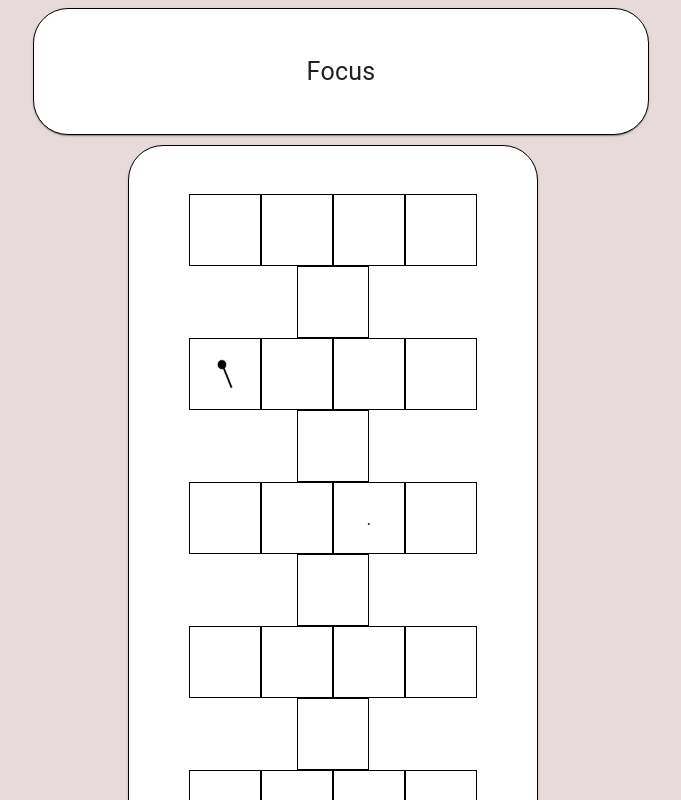
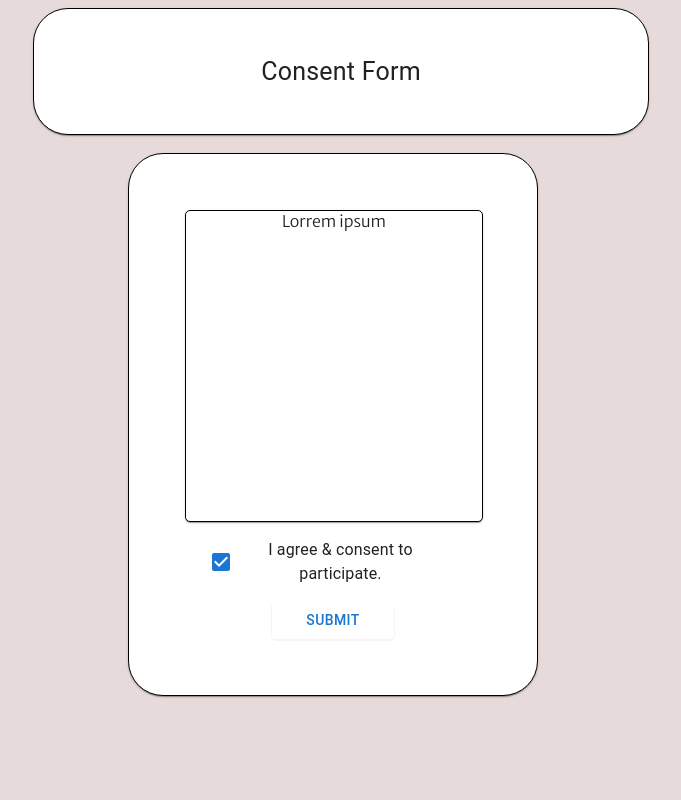
Before and after one commit to m0rt3z4/quiz-app-react, a React (Create React App) app: page /trial in a window 1280 px wide. Shown: the top 800 px of the page, without its empty margins (299-980 px from the left). Built offline with nearby package versions, Linux system fonts and the light colour scheme.

Commit message:
added new pages to main test

```diff
--- a/src/Components/TrialGrid/iconLoader.js
+++ b/src/Components/TrialGrid/iconLoader.js
@@ -1,4 +1,3 @@
-import React from 'react'
 import STIMULUS_0 from '../../assets/STIMULUS_0.png'
 import STIMULUS_1 from '../../assets/STIMULUS_1.png'
 import STIMULUS_2 from '../../assets/STIMULUS_2.png'
--- /dev/null
+++ b/src/pages/Trial/ConsentForm.js
@@ -0,0 +1,101 @@
+/* eslint-disable react-hooks/exhaustive-deps */
+import React, { useState, useEffect } from 'react'
+import {
+  Box,
+  Grid,
+  Card,
+  Typography,
+  TextField,
+  InputLabel,
+  Select,
+  MenuItem,
+  Button,
+  Checkbox,
+  FormControlLabel,
+} from '@mui/material'
+import useKeyboard from '../../helpers/useKeyboard'
+import { pickRandomStimulus } from '../../helpers/letterHelper'
+import { useTrialContext } from '../../layouts/TrialLayout/context'
+import { TrialGrid } from '../../Components/TrialGrid/TrialGrid'
+
+const InfoForm = ({ onNext }) => {
+  const [stimulus, setStimulus] = useState({})
+  const { changeTitle } = useTrialContext()
+  const [checked, setChecked] = React.useState(true)
+  const handleChange = (event) => {
+    setChecked(event.target.checked)
+  }
+
+  useEffect(() => {
+    changeTitle('Consent Form')
+  }, [])
+
+  const onClickNext = () => {
+    return onNext()
+  }
+
+  return (
+    <Box sx={{ flexGrow: 1 }}>
+      <Grid
+        container
+        justifyContent={'center'}
+        // alignItems={'baseline'}
+        spacing={2}
+        sx={{ paddingTop: 1 }}
+      >
+        <Grid item xs={12}>
+          <Card
+            sx={{
+              display: 'flex',
+              alignItems: 'center',
+              justifyContent: 'center',
+              minHeight: 310,
+              maxHeight: 430,
+              borderRadius: '35px',
+              padding: 7,
+              border: '1px solid black',
+            }}
+          >
+            <Grid container justifyContent={'center'} spacing={2}>
+              <Grid item xs={12}>
+                <Card
+                  sx={{
+                    display: 'flex',
+                    alignItems: 'baseline',
+                    justifyContent: 'center',
+                    minHeight: 310,
+                    width: '100%',
+                    borderRadius: '5px',
+                    border: '1px solid black',
+                  }}
+                >
+                  {'Lorrem ipsum'}
+                </Card>{' '}
+              </Grid>
+
+              <Grid item xs={10}>
+                <FormControlLabel
+                  control={
+                    <Checkbox checked={checked} onChange={handleChange} />
+                  }
+                  label="I agree & consent to participate."
+                />
+              </Grid>
+              <Grid item xs={10}>
+                <Button
+                  sx={{ width: '50%' }}
+                  color="primary"
+                  onClick={onClickNext}
+                >
+                  Submit
+                </Button>{' '}
+              </Grid>
+            </Grid>
+          </Card>
+        </Grid>
+      </Grid>
+    </Box>
+  )
+}
+
+export default InfoForm
--- /dev/null
+++ b/src/pages/Trial/InfoForm.js
@@ -0,0 +1,149 @@
+/* eslint-disable react-hooks/exhaustive-deps */
+import React, { useState, useEffect } from 'react'
+import {
+  Box,
+  Grid,
+  Card,
+  Typography,
+  TextField,
+  InputLabel,
+  Select,
+  MenuItem,
+  Button,
+} from '@mui/material'
+import useKeyboard from '../../helpers/useKeyboard'
+import { pickRandomStimulus } from '../../helpers/letterHelper'
+import { useTrialContext } from '../../layouts/TrialLayout/context'
+import { TrialGrid } from '../../Components/TrialGrid/TrialGrid'
+
+const InfoForm = ({ onNext }) => {
+  const [stimulus, setStimulus] = useState({})
+  const { changeTitle } = useTrialContext()
+
+  useEffect(() => {
+    changeTitle('Information Form')
+  }, [])
+
+  const YearSelect = () => {
+    const yearRangeArray = new Array(2020 - 1930)
+      .fill(undefined)
+      .map((_, i) => i + 1930)
+    // console.log(yearRangeArray)
+    const renderOptions = () => {
+      return yearRangeArray.map((value) => {
+        return <MenuItem value={value}>{value}</MenuItem>
+      })
+    }
+    return (
+      <Select
+        labelId="demo-simple-select-label"
+        id="demo-simple-select"
+        // value={age}
+        label="Age"
+        // onChange={handleChange}
+        sx={{ width: '100%' }}
+      >
+        {renderOptions()}
+      </Select>
+    )
+  }
+
+  const GenderSelect = () => {
+    return (
+      <Select
+        labelId="demo-simple-select-label"
+        //   id="demo-simple-select"
+        // value={age}
+        label="Gender"
+        variant="outlined"
+        // onChange={handleChange}
+        sx={{ width: '100%' }}
+      >
+        <MenuItem value={1}>Male</MenuItem>
+        <MenuItem value={2}>Female</MenuItem>
+        <MenuItem value={3}>Non-Binary</MenuItem>
+        <MenuItem value={4}>Prefer Not to Say</MenuItem>
+      </Select>
+    )
+  }
+
+  const onClickNext = () => {
+    return onNext()
+  }
+
+  return (
+    <Box sx={{ flexGrow: 1 }}>
+      <Grid
+        container
+        justifyContent={'center'}
+        // alignItems={'baseline'}
+        spacing={2}
+        sx={{ paddingTop: 1 }}
+      >
+        <Grid item xs={12}>
+          <Card
+            sx={{
+              display: 'flex',
+              alignItems: 'baseline',
+              justifyContent: 'center',
+              minHeight: 310,
+              maxHeight: 430,
+              borderRadius: '35px',
+              padding: 7,
+              border: '1px solid black',
+            }}
+          >
+            <Grid container padding={2} spacing={2}>
+              <Grid container item xs={3} alignItems={'center'}>
+                <InputLabel
+                  id="demo-simple-select-label"
+                  //   sx={{ paddingTop: 1 }}
+                >
+                  Name:
+                </InputLabel>
+              </Grid>
+              <Grid item xs={8}>
+                <TextField
+                  autoComplete="given-name"
+                  name="firstName"
+                  required
+                  fullWidth
+                  id="firstName"
+                  //   label="First Name"
+                  autoFocus
+                />
+              </Grid>
+              <Grid container item xs={3} alignItems={'center'}>
+                <InputLabel id="demo-simple-select-label">
+                  <Typography>Year of birth:</Typography>
+                </InputLabel>
+              </Grid>
+              <Grid item xs={8}>
+                <YearSelect />
+              </Grid>
+              <Grid container item xs={3} alignItems={'center'}>
+                <InputLabel id="demo-simple-select-label">
+                  <Typography>Gender:</Typography>
+                </InputLabel>
+              </Grid>
+              <Grid item xs={8}>
+                <GenderSelect />
+              </Grid>
+              <Grid item xs={12}>
+                <Button
+                  sx={{ width: '50%' }}
+                  color="primary"
+                  onClick={onClickNext}
+                >
+                  Submit
+                </Button>
+              </Grid>
+            </Grid>
+          </Card>
+        </Grid>
+      </Grid>
+    </Box>
+  )
+}
+
+export default InfoForm
--- a/src/pages/Trial/index.js
+++ b/src/pages/Trial/index.js
@@ -1,8 +1,20 @@
-import React from 'react'
-import { TrialModule } from '../../modules/Trial/Trial'
+import React, { useState } from 'react'
+import MainTest from '../../Components/MainTest'
+import InfoForm from './InfoForm'
+import ConsentForm from './ConsentForm'
 
 export const TrialPage = () => {
-  return <TrialModule />
+  const [step, setStep] = useState(1)
+  switch (step) {
+    case 0:
+      return <InfoForm />
+    case 1:
+      return <ConsentForm />
+    case 3:
+      return <MainTest />
+    default:
+      break
+  }
 }
 
 export default TrialPage
--- a/src/router/router.jsx
+++ b/src/router/router.jsx
@@ -18,7 +18,7 @@ export const router = createBrowserRouter([
       {
         id: 'trial-page',
         path: hierarchy.main.trial.path,
-        element: <MainTest />,
+        element: <TrialPage />,
       },
       {
         id: 'main-page',
```
